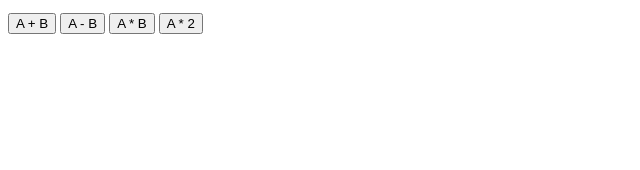
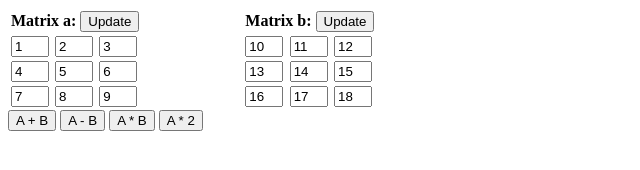
Before and after one commit to callumacrae/MatrixJS, a plain HTML site: page demo/index.html in a window 1280 px wide. Shown: the whole page, without its empty margins (0-640 px from the left). Drawn offline with Linux system fonts and the light colour scheme.

Commit message:
Added matrix form.

```diff
--- a/demo/index.html
+++ b/demo/index.html
@@ -2,23 +2,97 @@
 <head>
 	<meta charset="utf-8">
 	<title></title>
+	<style>
+		input {
+			width: 30px;
+		}
+
+		table {
+			float: left;
+			padding-right: 100px;
+		}
+
+		#contain {
+			overflow: auto;
+		}
+	</style>
 </head>
 <body>
-	<pre id="output"></pre>
+	<div id="contain">
+		<form id="a">
+			<table>
+				<tr>
+					<td colspan="3"><strong>Matrix a:</strong> <button type="submit">Update</button></td>
+				</tr>
+				<tr>
+					<td><input type="text" name="a1" value="1" /></td>
+					<td><input type="text" name="a2" value="2" /></td>
+					<td><input type="text" name="a3" value="3" /></td>
+				</tr>
+				<tr>
+					<td><input type="text" name="a4" value="4" /></td>
+					<td><input type="text" name="a5" value="5" /></td>
+					<td><input type="text" name="a6" value="6" /></td>
+				</tr>
+				<tr>
+					<td><input type="text" name="a7" value="7" /></td>
+					<td><input type="text" name="a8" value="8" /></td>
+					<td><input type="text" name="a9" value="9" /></td>
+				</tr>
+			</table>
+		</form>
+		<form id="b">
+			<table>
+				<tr>
+					<td colspan="3"><strong>Matrix b:</strong> <button type="submit">Update</button></td>
+				</tr>
+				<tr>
+					<td><input type="text" name="b1" value="10" /></td>
+					<td><input type="text" name="b2" value="11" /></td>
+					<td><input type="text" name="b3" value="12" /></td>
+				</tr>
+				<tr>
+					<td><input type="text" name="b4" value="13" /></td>
+					<td><input type="text" name="b5" value="14" /></td>
+					<td><input type="text" name="b6" value="15" /></td>
+				</tr>
+				<tr>
+					<td><input type="text" name="b7" value="16" /></td>
+					<td><input type="text" name="b8" value="17" /></td>
+					<td><input type="text" name="b9" value="18" /></td>
+				</tr>
+			</table>
+		</form>
+	</div>
 	<button onclick="fill(Matrix.add(a, b))">A + B</button>
 	<button onclick="fill(Matrix.subtract(a, b))">A - B</button>
 	<button onclick="fill(Matrix.multiply(a, b))">A * B</button>
 	<button onclick="fill(Matrix.multiply(a, 2))">A * 2</button>
+	<pre id="output"></pre>
 	<script src="../lib/matrix.js"></script>
 	<script>
-		var a = new Matrix([
-			[1, 2],
-			[3, 4]
-		]);
-		var b = new Matrix([
-			[5, 6],
-			[7, 8]
-		]);
+		var a, b;
+
+		function parseForm() {
+			var els = Array.prototype.slice.call(this.elements, 1),
+				end = [
+					[els[0].value, els[1].value, els[2].value],
+					[els[3].value, els[4].value, els[5].value],
+					[els[6].value, els[7].value, els[8].value]
+				];
+			return new Matrix(end);
+		}
+
+		document.getElementById('a').addEventListener('submit', function(e) {
+			a = parseForm.call(this);
+			console.log(a);
+			e.preventDefault();
+		});
+
+		document.getElementById('b').addEventListener('submit', function(e) {
+			b = parseForm.call(this);
+			e.preventDefault();
+		});
 
 		function fill(content) {
 			document.getElementById('output').innerHTML = content;
```
